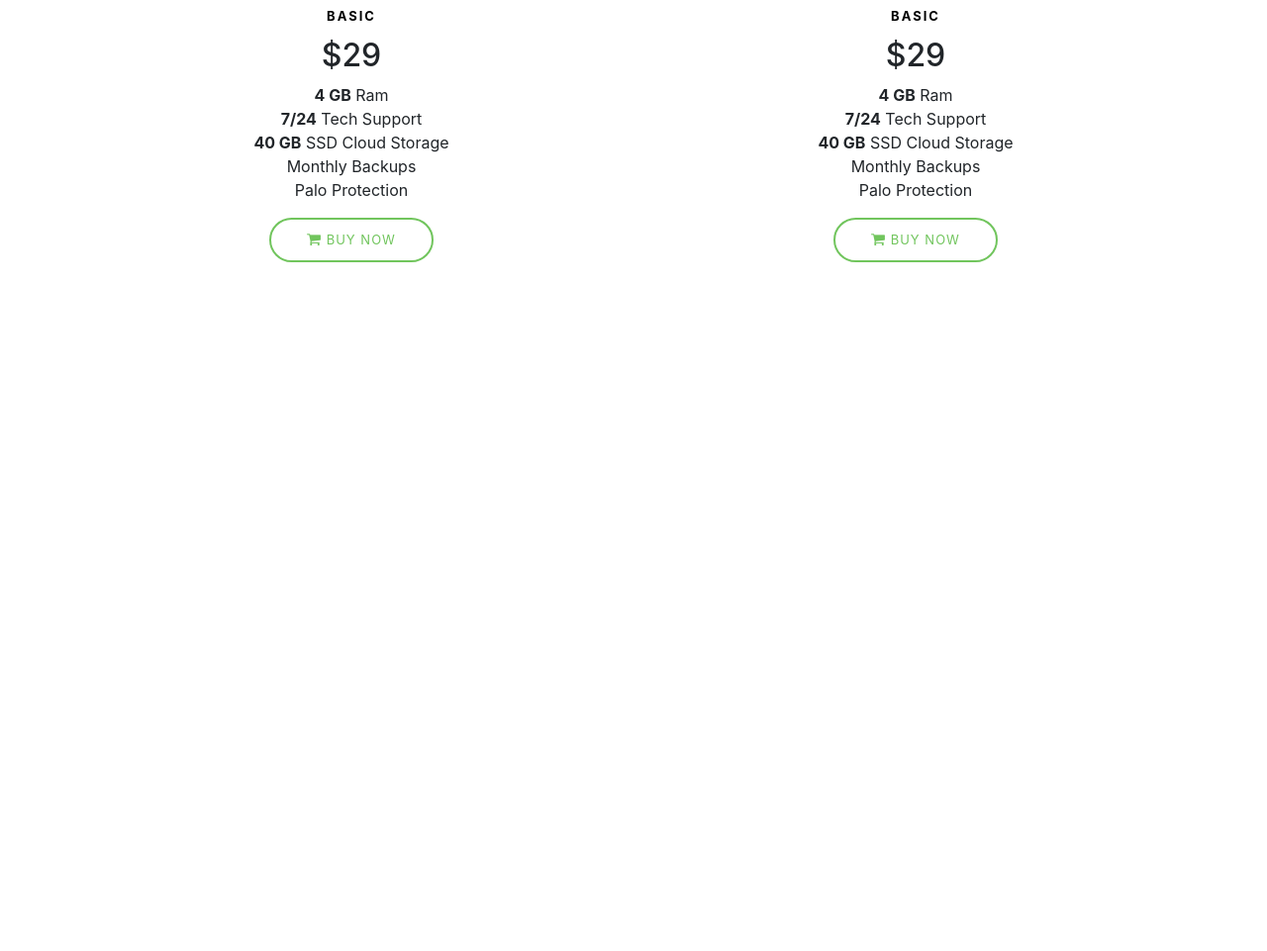
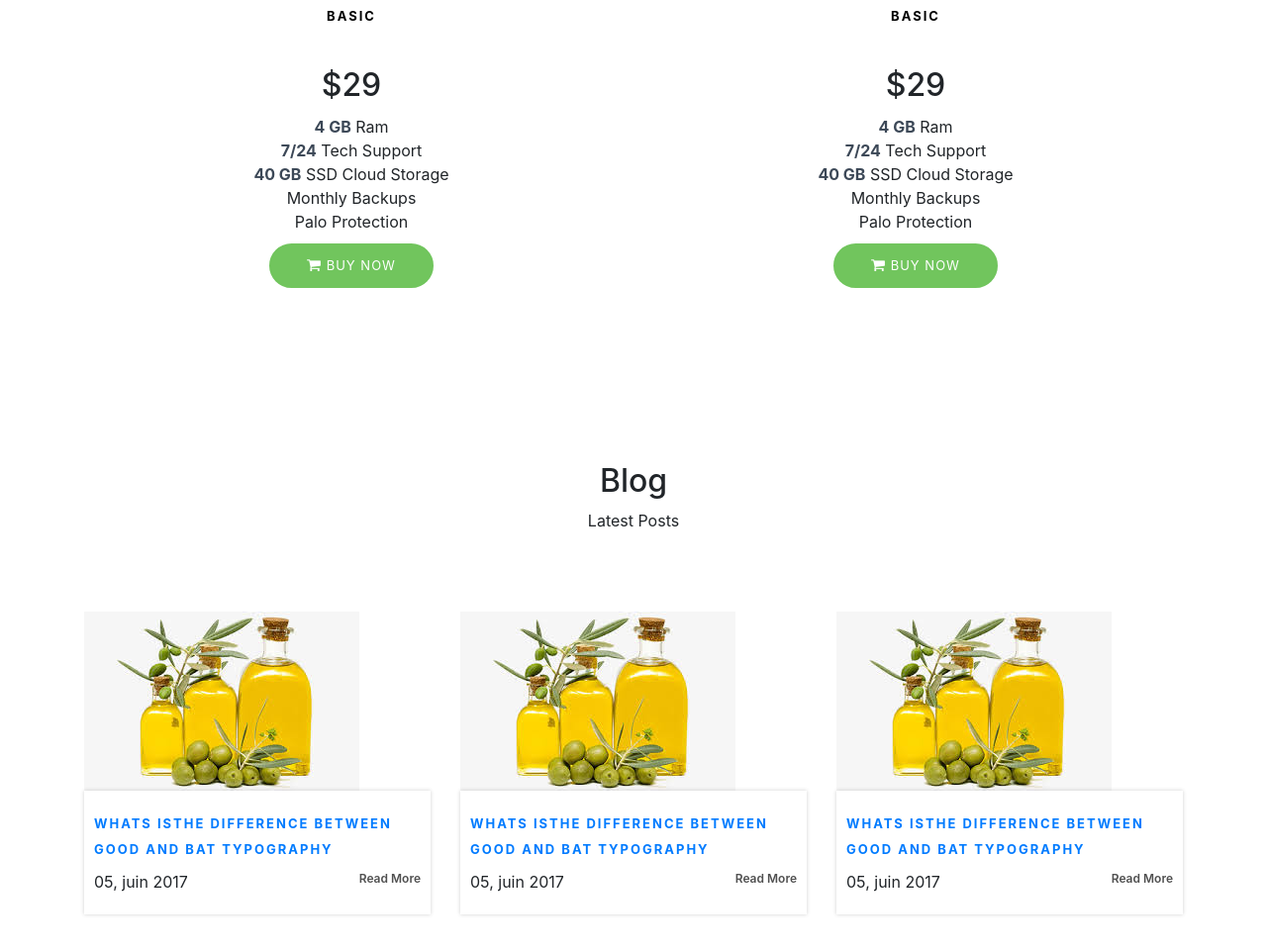
Before and after one commit to JuvasArray/landing-page, a plain HTML site: page index.html in a window 1280 px wide. Shown: the part 2840-3801 px from the top of the page at 99% size. Before the commit the page ends 3551 px from the top, so only its background shows below. Drawn offline with nearby package versions, Linux system fonts and the light colour scheme.

Commit message:
Added Blog Section

```diff
--- /dev/null
+++ b/css/blog.scss
@@ -0,0 +1,27 @@
+/* ============================================================ */
+/*                          Blog Area                          */
+/* ============================================================ */
+
+#blog > span {
+  float: left;
+  font-size: 12px;
+  letter-spacing: 1px;
+}
+
+#blog .blog-clock  .blog-content {
+  box-shadow: 0 0 0 0 rgba(0, 0, 0, 0.2), 0 0 4px 0 rgba(0, 0, 0, 0.19);
+  display: inline-block;
+  min-height: 125px;
+  padding: 20px 10px;
+  width: 100%;
+}
+
+#blog .blog-content  a.read-more {
+  color: #505050;
+  font-size: 12px;
+  font-weight: 600;
+  text-decoration: none;
+  transition: 0.3s;
+  letter-spacing: 0;
+  text-transform: capitalize;
+}
--- a/css/styles.scss
+++ b/css/styles.scss
@@ -4,4 +4,5 @@
 @import "getting-started";
 @import "about";
 @import "features";
+@import "blog";
 @import "footer";
--- a/index.html
+++ b/index.html
@@ -174,7 +174,7 @@
 
 
 <!-- ================ Start Blog Area =================== -->
-<section id="blog" class="padding-section text-center">
+<section id="pricing" class="padding-section text-center">
     <div class="container">
         <div class="section-title">
             <h2>Pricing</h2>
@@ -227,8 +227,47 @@
 
 
 <!-- ================ Start Pricing Area =================== -->
-<section id="pricing" class="padding-section">
-
+<section id="blog" class="padding-section text-center">
+    <div class="container">
+        <div class="section-title">
+            <h2>Blog</h2>
+            <p class="separator">Latest Posts</p>
+        </div>
+    </div>
+    <div class="container">
+        <div class="row">
+            <div class="col-md-6 col-lg-4">
+                <div class="text-left blog-clock">
+                    <a href="#"><img src="images/huile.jpeg" alt="img"></a>
+                    <div class="blog-content">
+                        <h4><a href="#">whats isthe difference between good and bat typography</a></h4>
+                        <span>05, juin 2017</span>
+                        <a class="pull-right read-more" href="#">read more</a>
+                    </div>
+                </div>
+            </div>
+            <div class="col-md-6 col-lg-4">
+                <div class="text-left blog-clock">
+                    <a href="#"><img src="images/huile.jpeg" alt="img"></a>
+                    <div class="blog-content">
+                        <h4><a href="#">whats isthe difference between good and bat typography</a></h4>
+                        <span>05, juin 2017</span>
+                        <a class="pull-right read-more" href="#">read more</a>
+                    </div>
+                </div>
+            </div>
+            <div class="col-md-6 col-lg-4">
+                <div class="text-left blog-clock">
+                    <a href="#"><img src="images/huile.jpeg" alt="img"></a>
+                    <div class="blog-content">
+                        <h4><a href="#">whats isthe difference between good and bat typography</a></h4>
+                        <span>05, juin 2017</span>
+                        <a class="pull-right read-more" href="#">read more</a>
+                    </div>
+                </div>
+            </div>
+        </div>
+    </div>
 </section>
 
 <!-- ================ End Pricing Area ===================== -->
```
Also changed, not shown: css/styles.css.
